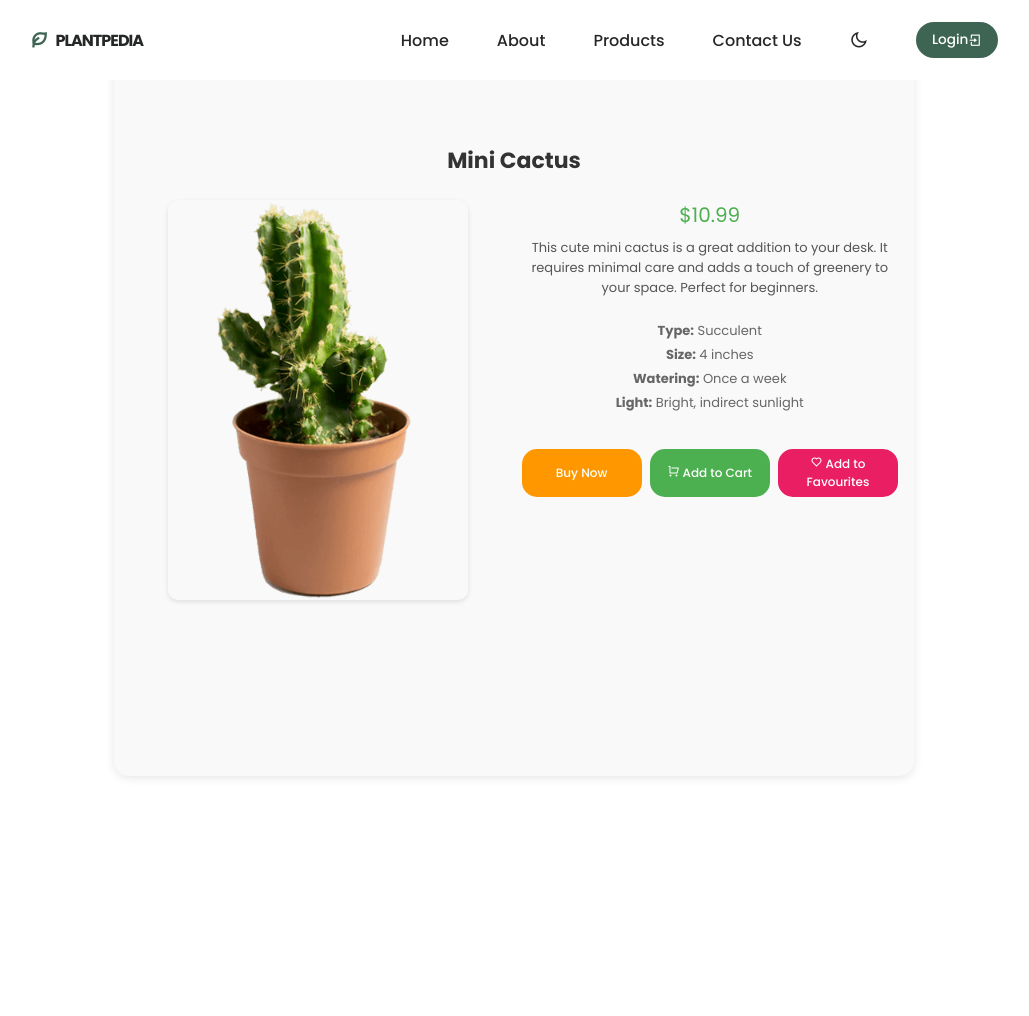
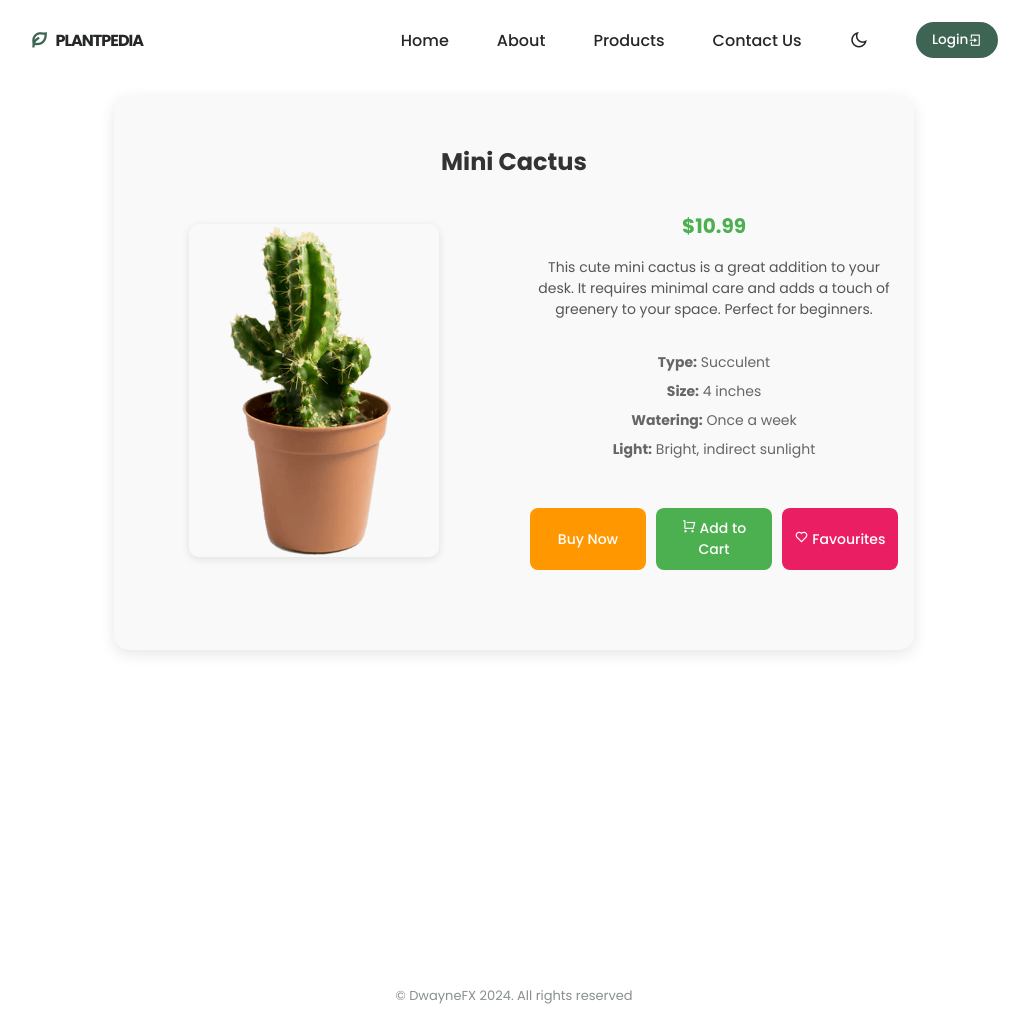
Before and after one commit to rdwaynedehoedt/plant-ecom-website, a PHP site: page /p1.php in a window 1280 px wide. Shown: the top 1016 px of the page, without its empty margins (126-1155 px from the left). Run offline with PHP 8.4, Linux system fonts and the light colour scheme.

Commit message:
updates pi.php

```diff
--- a/Front-end/p1.php
+++ b/Front-end/p1.php
@@ -9,26 +9,26 @@
     <meta name="viewport" content="width=device-width, initial-scale=1.0">
     <link rel="shortcut icon" href="assets/img/favicon.png" type="image/x-icon">
     <link href="https://cdn.jsdelivr.net/npm/remixicon@2.5.0/fonts/remixicon.css" rel="stylesheet">
-    <link rel="stylesheet" href="assets/css/styles.css">
+    <link rel="stylesheet" href="/PLANT-ECOM-WEBSITE/Front-end/assets/css/styles.css">
     <title>PlantPedia</title>
     <style>
         /* Compact Product Detail Section */
         .product-detail {
-            padding: 9rem 1rem;
+            padding: 3rem 1rem;
             max-width: 800px;
-            margin: 0 auto;
+            margin: 6rem auto;
             background-color: #f9f9f9;
             border-radius: 15px;
-            box-shadow: 0 2px 10px rgba(0, 0, 0, 0.1);
+            box-shadow: 0 4px 15px rgba(0, 0, 0, 0.1);
         }
 
         .product-detail__header {
             text-align: center;
-            margin-bottom: 15px;
+            margin-bottom: 1.5rem;
         }
 
         .product-detail__title {
-            font-size: 22px;
+            font-size: 24px;
             color: #333;
             font-weight: bold;
         }
@@ -36,7 +36,8 @@
         .product-detail__content {
             display: grid;
             grid-template-columns: 1fr 1fr;
-            gap: 15px;
+            gap: 2rem;
+            align-items: center;
         }
 
         .product-detail__image {
@@ -47,9 +48,9 @@
 
         .product-detail__image img {
             width: 100%;
-            max-width: 300px;
+            max-width: 250px;
             border-radius: 10px;
-            box-shadow: 0 2px 5px rgba(0, 0, 0, 0.1);
+            box-shadow: 0 2px 8px rgba(0, 0, 0, 0.1);
         }
 
         .product-detail__info {
@@ -61,38 +62,39 @@
         .product-price {
             font-size: 20px;
             color: #4caf50;
-            margin-bottom: 8px;
+            margin-bottom: 1rem;
+            font-weight: bold;
         }
 
         .product-description {
-            font-size: 13px;
+            font-size: 14px;
             color: #555;
-            margin-bottom: 15px;
+            margin-bottom: 1rem;
         }
 
         .product-specs {
             list-style: none;
             padding: 0;
-            margin: 8px 0;
+            margin: 1rem 0;
         }
 
         .product-specs li {
-            font-size: 13px;
+            font-size: 14px;
             color: #666;
-            margin-bottom: 4px;
+            margin-bottom: 0.5rem;
         }
 
         .product-detail__actions {
             display: flex;
-            gap: 8px;
+            gap: 10px;
         }
 
         .small-button {
             flex: 1;
-            padding: 6px 10px;
-            font-size: 12px;
+            padding: 10px;
+            font-size: 14px;
             border: none;
-            border-radius: 15px;
+            border-radius: 8px;
             cursor: pointer;
             transition: background-color 0.3s ease;
         }
@@ -124,13 +126,18 @@
             background-color: #d81b60;
         }
 
-        @media (max-width: 600px) {
+        @media (max-width: 768px) {
             .product-detail__content {
                 grid-template-columns: 1fr;
             }
 
             .product-detail__actions {
                 flex-direction: column;
+            }
+
+            .small-button {
+                flex: none;
+                margin-bottom: 10px;
             }
         }
     </style>
@@ -196,7 +203,7 @@
             <div class="product-detail__actions">
                 <button class="button button--primary small-button">Buy Now</button>
                 <button class="button button--secondary small-button"><i class="ri-shopping-cart-line"></i> Add to Cart</button>
-                <button class="button button--tertiary small-button"><i class="ri-heart-line"></i> Add to Favourites</button>
+                <button class="button button--tertiary small-button"><i class="ri-heart-line"></i> Favourites</button>
             </div>
         </div>
     </div>
```
